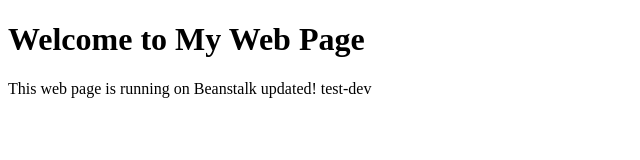
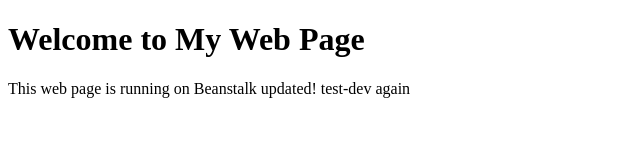
Before and after one commit to akashbal7/simple-web-page, a plain HTML site: page index.html in a window 1280 px wide. Shown: the full height of the page, 0-640 px from the left. Drawn offline with Linux system fonts and the light colour scheme.

Commit message:
third commit

```diff
--- a/index.html
+++ b/index.html
@@ -7,6 +7,6 @@
 </head>
 <body>
     <h1>Welcome to My Web Page</h1>
-    <p>This web page is running on Beanstalk updated! test-dev</p>
+    <p>This web page is running on Beanstalk updated! test-dev again</p>
 </body>
 </html>
```
